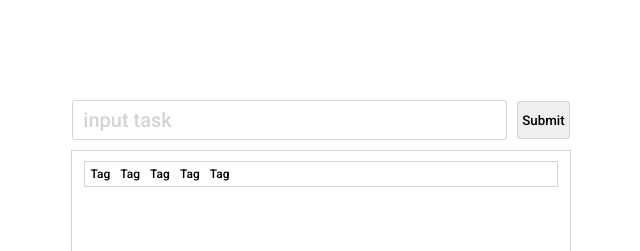
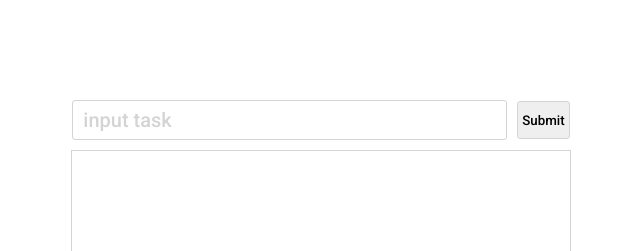
Before and after one commit to JMSBRN/todo-list-react, a React (Create React App) app: page / in a window 1280 px wide. Shown: the top 251 px of the page, without its empty margins (319-959 px from the left). Built offline with nearby package versions, Linux system fonts and the light colour scheme.

Commit message:
feat: add logic creating unic tag name in task comp

```diff
--- a/src/App.js
+++ b/src/App.js
@@ -38,6 +38,8 @@ function App() {
       tasks[elIndexUpdate].title = curValueFromInput;
       inputTask.value = '';
       document.querySelector(`.title-${elIndexUpdate}`).textContent = title;
+      const tagName =[...title].slice(([...title].findIndex(el => el === '#') + 1), title.length).join('');
+      document.querySelector(`.tag-${elIndexUpdate}`).textContent =tagName;
     }
   };
   return (
--- a/src/components/Tag.jsx
+++ b/src/components/Tag.jsx
@@ -1,9 +1,15 @@
 import React from 'react';
 
-const Tag = () => {
+import PropTypes from 'prop-types';
+
+const Tag = ({index}) => {
+
 	return (
-		<div>Tag</div>
+		<div className={`tag-${index}`}></div>
 	);
+};
+Tag.propTypes ={
+ index: PropTypes.number
 };
 
 export default Tag;
--- a/src/components/Task.jsx
+++ b/src/components/Task.jsx
@@ -1,6 +1,7 @@
 import React, { useContext } from 'react';
 import PropTypes from 'prop-types';
 import { Context } from '../context';
+import Tag from './Tag';
 
 const Task = ({title,index }) => {
 	const {handlDeleteTask, handleEditTask, handleUpdateTask} = useContext(Context);
@@ -11,6 +12,7 @@ const Task = ({title,index }) => {
 	};
 	return (
 		<div className='task'>
+			<Tag  index={index}/>
 			<div onClick={toggleTitleLine} className={`title-${index}`}>{title}</div>
 			<div className="task-btns-wrapper">
 				<button data-num={index} onClick={handleUpdateTask} className='task-update-btn' >update</button>
--- a/src/containers/Tasks.jsx
+++ b/src/containers/Tasks.jsx
@@ -1,14 +1,12 @@
 import React, { useContext } from "react";
 import Task from "../components/Task";
 import { Context } from "../context";
-import Tags from  '../containers/Tags';
 
 const Tasks = () => {
   const { tasks } = useContext(Context);
 
   return (
     <div className="tasks">
-     <Tags />
       {tasks.map((el, idx) => (
         <Task index={idx}  key={idx} title={el.title} />
       ))}
```
